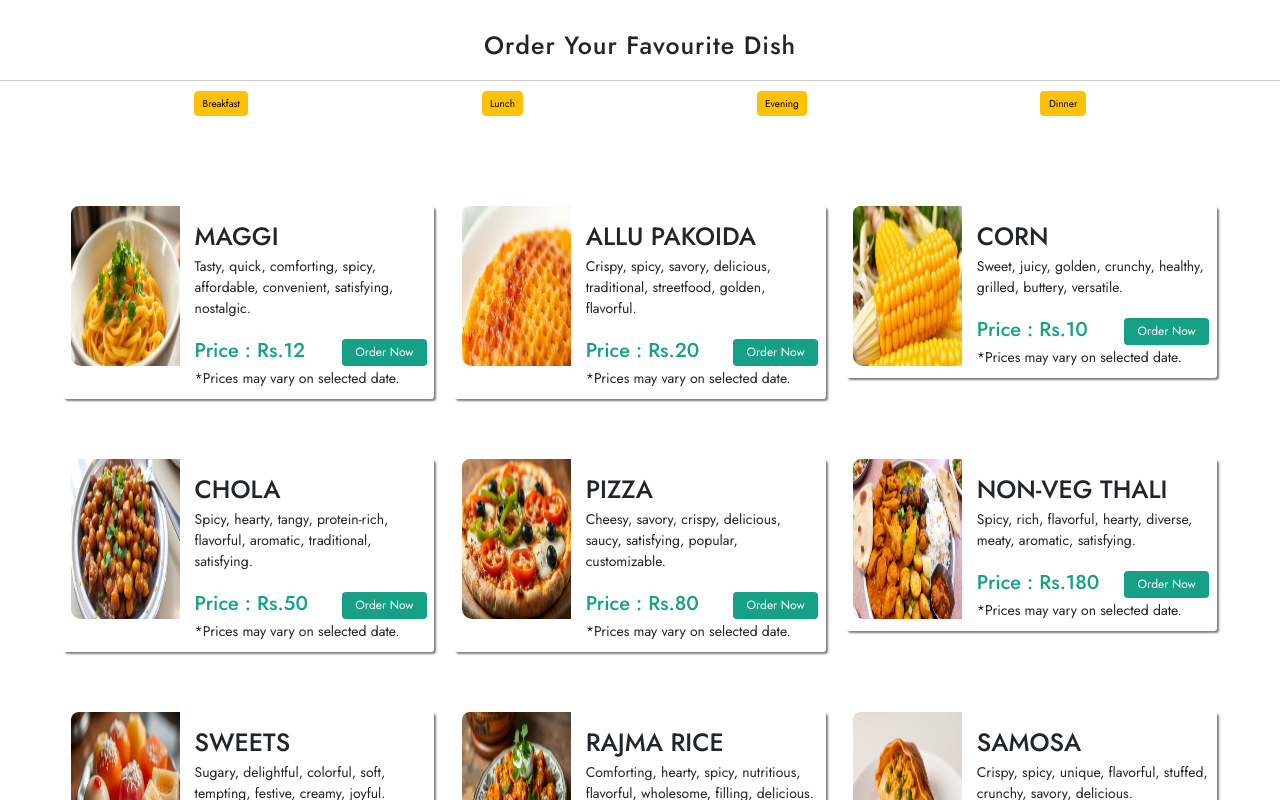
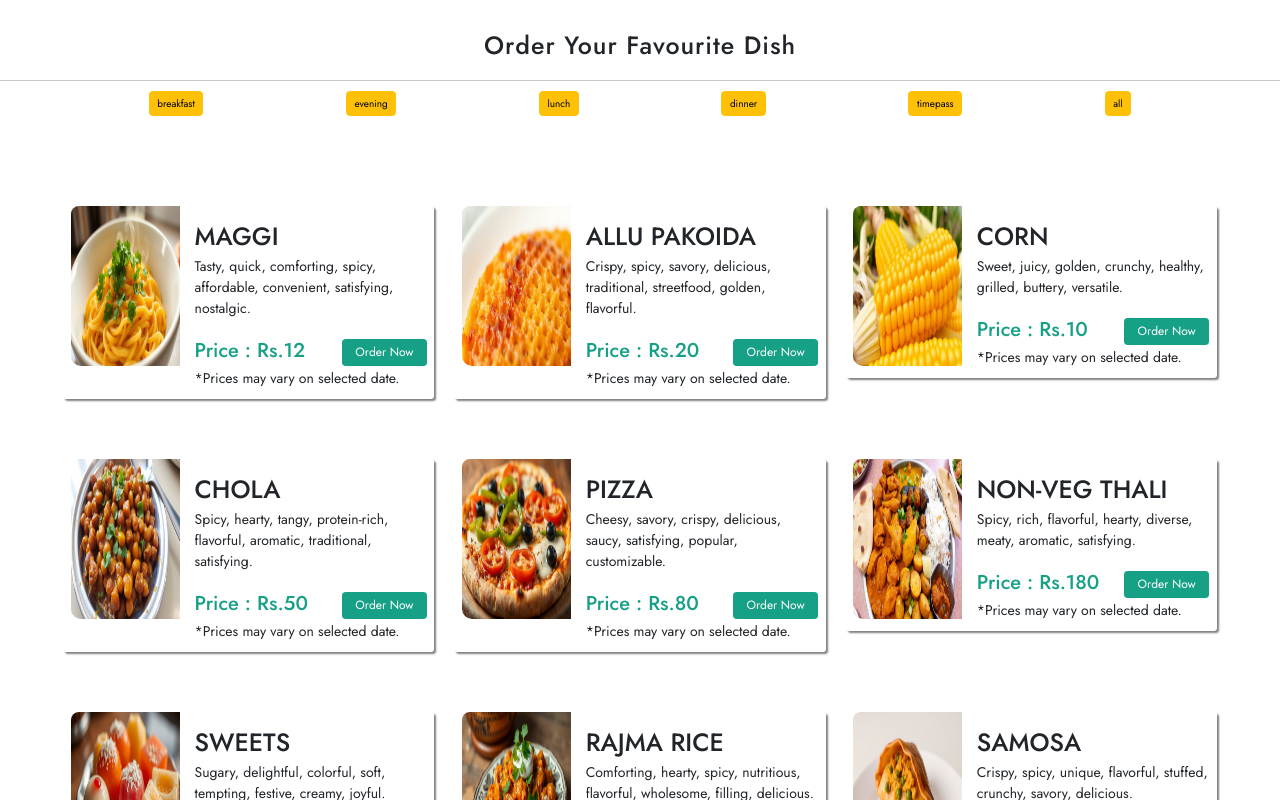
Before and after one commit to muktinathrajbanshi/ReactJsTodoList, a React (Create React App) app: page / in a window 1280 px wide. Shown: the top 800 px of the page. Built offline with nearby package versions, Linux system fonts and the light colour scheme; a web font is replaced by a local one.

Commit message:
Master React by Creating Dynamic Filter Photo Gallery with React & Hooks

```diff
--- a/src/component/TabMenu/CatMenu.js
+++ b/src/component/TabMenu/CatMenu.js
@@ -1,14 +1,22 @@
 import React from 'react';
 
-const CatMenu = ({filterMenu}) => {
+const CatMenu = ({filterMenu, catItems}) => {
   return (
     <>
        <div className="menu-tabs container">
             <div className="menu-tab d-flex justify-content-around">
-                <button className="btn btn-warning" onClick={() => filterMenu("breakfast")}>Breakfast</button>
+
+              {
+                catItems.map((curElem, index) => {
+                  return <button className="btn btn-warning" key={index} onClick={() => filterMenu(curElem)}>{curElem}</button>
+                })
+              }
+
+                {/* <button className="btn btn-warning" onClick={() => filterMenu("breakfast")}>Breakfast</button>
                 <button className="btn btn-warning"onClick={() => filterMenu("lunch")}>Lunch</button>
                 <button className="btn btn-warning"onClick={() => filterMenu("evening")}>Evening</button>
                 <button className="btn btn-warning"onClick={() => filterMenu("dinner")}>Dinner</button>
+                <button className="btn btn-warning"onClick={() => filterMenu("timepass")}>Timepass</button> */}
                 {/* <button className="btn btn-warning"onClick={() => setItems(Menu)}>All</button> */}
 
             </div>
--- a/src/component/TabMenu/GalleryReact.js
+++ b/src/component/TabMenu/GalleryReact.js
@@ -5,13 +5,24 @@ import Menu from './menu';
 import MenuItems from './MenuItems';
 import CatMenu from './CatMenu';
 
+const allCatValues = [...new Set(Menu.map((curElem) => curElem.category )), "all"];
+
+console.log(allCatValues);
+
 const GalleryReact = () => {
 
   const [items, setItems] = useState(Menu);
+  const [catItems, setCatItems] =useState(allCatValues);
 
-  const filterMenu = (catItem) => {
+  const filterMenu = (category) => {
+
+    if (category === "all") {
+      setItems(Menu);
+      return;
+    }
+
     const updatedItems = Menu.filter((curElem) => {
-      return curElem.category === catItem;
+      return curElem.category === category;
     });
     setItems(updatedItems);
   }
@@ -22,7 +33,7 @@ const GalleryReact = () => {
       <hr />
 
       {/* our menu lists */}
-      <CatMenu filterMenu={filterMenu} />
+      <CatMenu filterMenu={filterMenu} catItems={catItems} />
       {/* my main items section */}
       <MenuItems items={items}/>
 
--- a/src/component/TabMenu/menu.js
+++ b/src/component/TabMenu/menu.js
@@ -71,6 +71,14 @@ const Menu = [
         price:"Rs.10",
         description: "Crispy, spicy, unique, flavorful, stuffed, crunchy, savory, delicious."
     },
+    {
+        id: 10,
+        image: "./images/samosa.png",
+        name:"Samosa",
+        category:"timepass",
+        price:"Rs.10",
+        description: "Crispy, spicy, unique, flavorful, stuffed, crunchy, savory, delicious."
+    },
 ];
 
 export default Menu;
```
